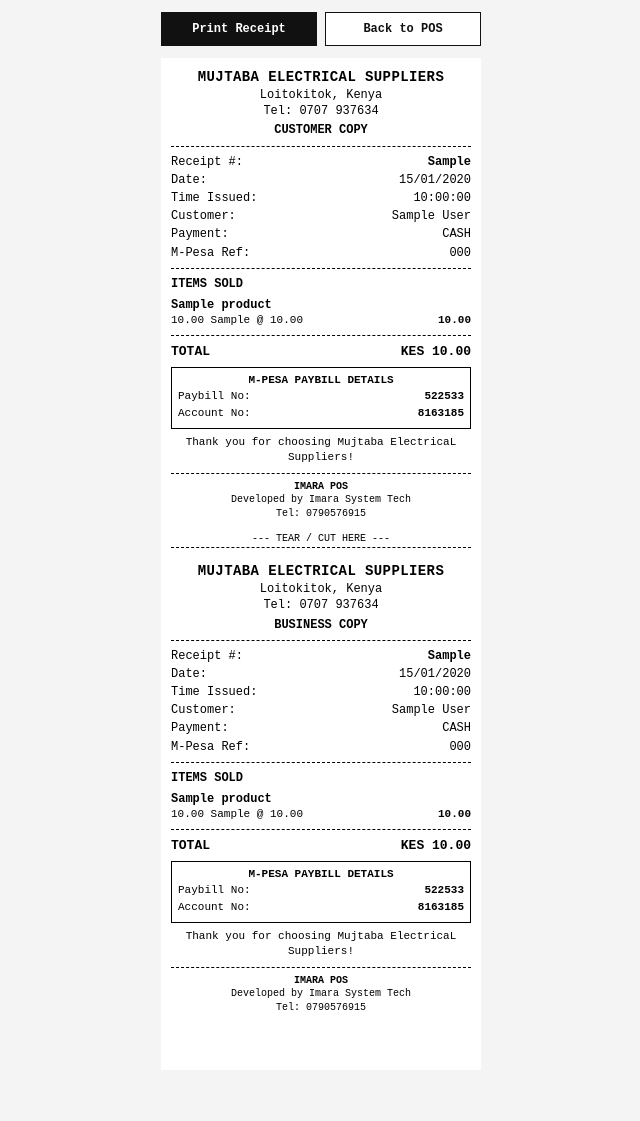
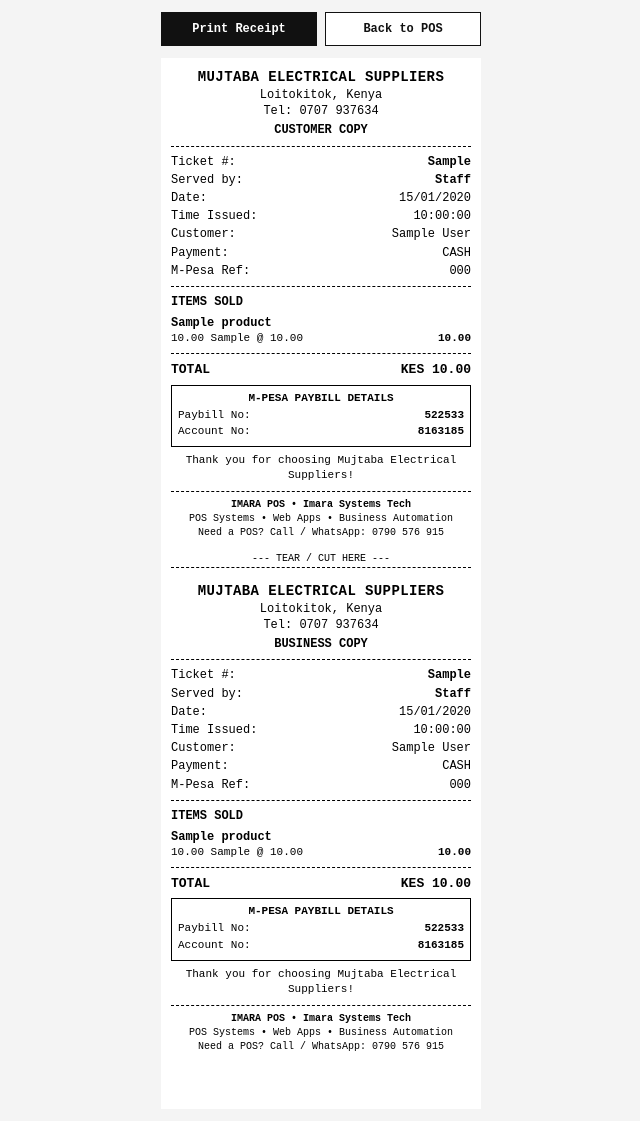
Before and after one commit to jonathanmeritei-cmd/imara-pos, a Django app: page /receipt/1/ in a window 1280 px wide. Shown: the whole page, without its empty margins (319-959 px from the left). Before the commit the page ends 1010 px from the top, so only its background shows below. Run offline with Django 5.2, Linux system fonts and the light colour scheme; tables that the repository leaves empty hold one stand-in row (values such as "Sample post").

Commit message:
Add Ticket # and Served by staff name to receipt

```diff
--- a/main/templates/main/receipt.html
+++ b/main/templates/main/receipt.html
@@ -126,6 +126,7 @@
       border-top: 1px dashed #000;
       text-align: center;
       font-size: 10px;
+      line-height: 1.4;
     }
 
     .cut-spacer {
@@ -181,8 +182,25 @@
         <div class="divider"></div>
 
         <div class="row">
-          <span>Receipt #:</span>
+          <span>Ticket #:</span>
           <span class="bold">{{ sale.ticket_no|default:sale.id }}</span>
+        </div>
+
+        <div class="row">
+          <span>Served by:</span>
+          <span class="bold">
+            {% if sale.served_by %}
+              {{ sale.served_by.get_full_name|default:sale.served_by.username|default:sale.served_by }}
+            {% elif sale.cashier %}
+              {{ sale.cashier.get_full_name|default:sale.cashier.username|default:sale.cashier }}
+            {% elif sale.user %}
+              {{ sale.user.get_full_name|default:sale.user.username|default:sale.user }}
+            {% elif request.user.is_authenticated %}
+              {{ request.user.get_full_name|default:request.user.username }}
+            {% else %}
+              Staff
+            {% endif %}
+          </span>
         </div>
 
         {% with dt=sale.created_at|default:sale.date %}
@@ -304,13 +322,13 @@
         </div>
 
         <div class="center" style="font-size: 11px; margin-top: 4px;">
-          Thank you for choosing Mujtaba ElectricaL Suppliers!
+          Thank you for choosing Mujtaba Electrical Suppliers!
         </div>
 
         <div class="footer-brand">
-          <div class="bold">IMARA POS</div>
-          <div>Developed by Imara System Tech
-          <div>Tel: 0790576915</div>
+          <div class="bold">IMARA POS • Imara Systems Tech</div>
+          <div>POS Systems • Web Apps • Business Automation</div>
+          <div>Need a POS? Call / WhatsApp: 0790 576 915</div>
         </div>
       </div>
 
```
